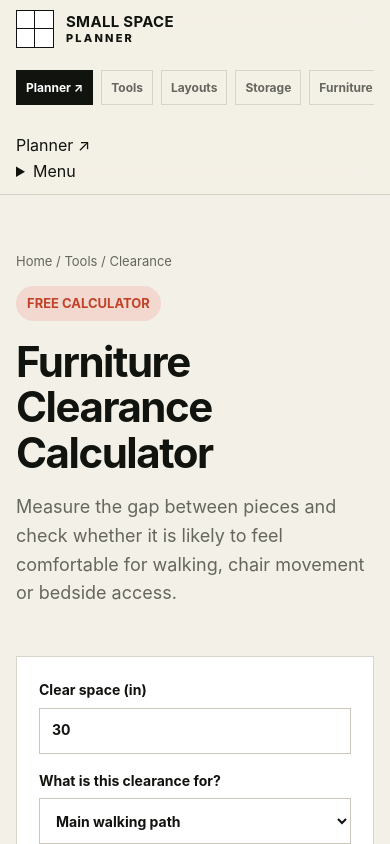
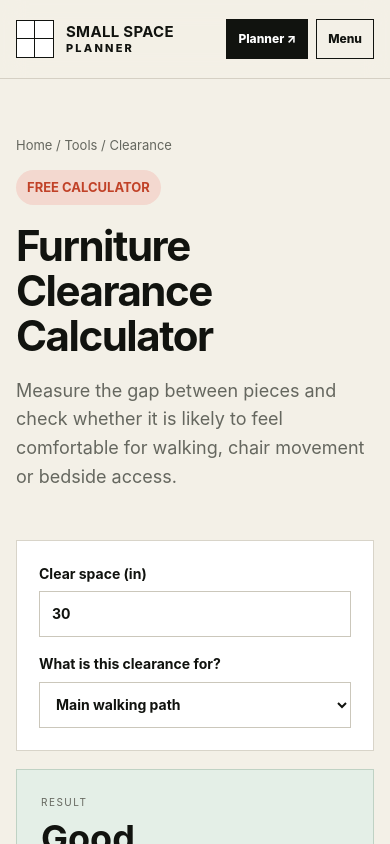
Before and after one commit to talaverilla85/small-space-lab, a Next.js app: page /tools/furniture-clearance-calculator in a window 390 px wide. Shown: the top 844 px of the page. Built offline with nearby package versions, Linux system fonts and the light colour scheme; no server answers.

Commit message:
Style compact mobile menu

```diff
--- a/app/globals.css
+++ b/app/globals.css
@@ -541,3 +541,20 @@ body{background:var(--paper);color:var(--ink);}
   .library-grid,.shape-library,.hub-stats{grid-template-columns:1fr}
   .library-section{padding:60px 0}
 }
+
+/* Compact mobile navigation */
+.mobile-actions{display:none;align-items:center;gap:8px}
+.mobile-planner-link,.mobile-menu summary{min-height:40px;display:flex;align-items:center;padding:8px 11px;border:1px solid var(--ink);font-size:12px;font-weight:800}
+.mobile-planner-link{background:var(--ink);color:#fff}
+.mobile-menu{position:relative}
+.mobile-menu summary{cursor:pointer;list-style:none;background:var(--paper)}
+.mobile-menu summary::-webkit-details-marker{display:none}
+.mobile-menu[open] summary{background:#fff}
+.mobile-menu nav{position:absolute;right:0;top:48px;width:190px;background:#fff;border:1px solid var(--line);box-shadow:0 18px 40px rgba(17,19,15,.14);display:grid;padding:7px;z-index:60}
+.mobile-menu nav a{padding:10px 11px;border-bottom:1px solid var(--line);font-size:13px;font-weight:750}
+.mobile-menu nav a:last-child{border-bottom:0}
+@media(max-width:620px){
+  .nav{flex-wrap:nowrap;padding:10px 0}
+  .desktop-nav{display:none!important}
+  .mobile-actions{display:flex}
+}
```
